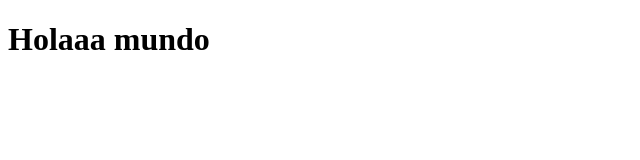
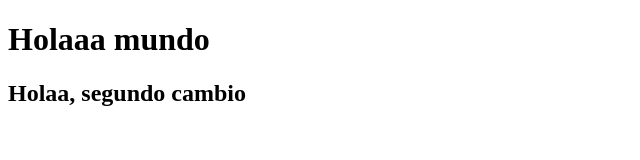
Before and after one commit to JorgeMont/Kodemia_EjercicioTallerGithub2, a plain HTML site: page index.html in a window 1280 px wide. Shown: the whole page, without its empty margins (0-640 px from the left). Drawn offline with Linux system fonts and the light colour scheme.

Commit message:
Second commit

```diff
--- a/index.html
+++ b/index.html
@@ -8,5 +8,6 @@
 </head>
 <body>
     <h1>Holaaa mundo</h1>
+    <h2>Holaa, segundo cambio</h2>
 </body>
 </html>
```
